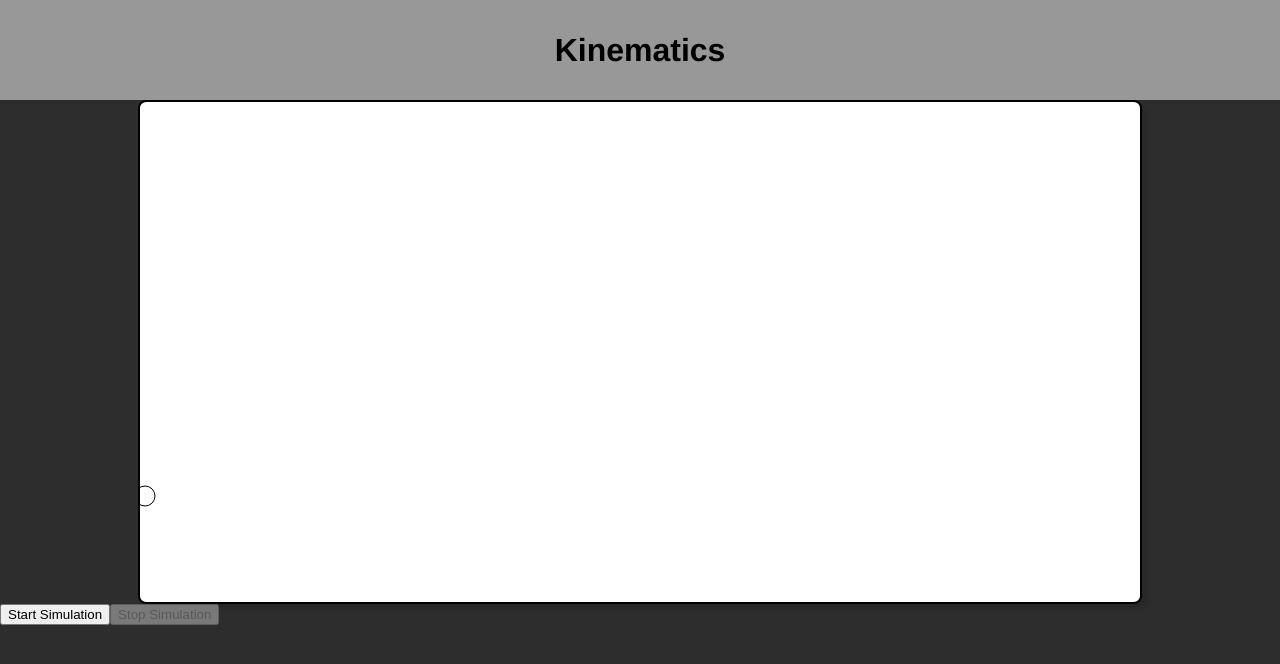
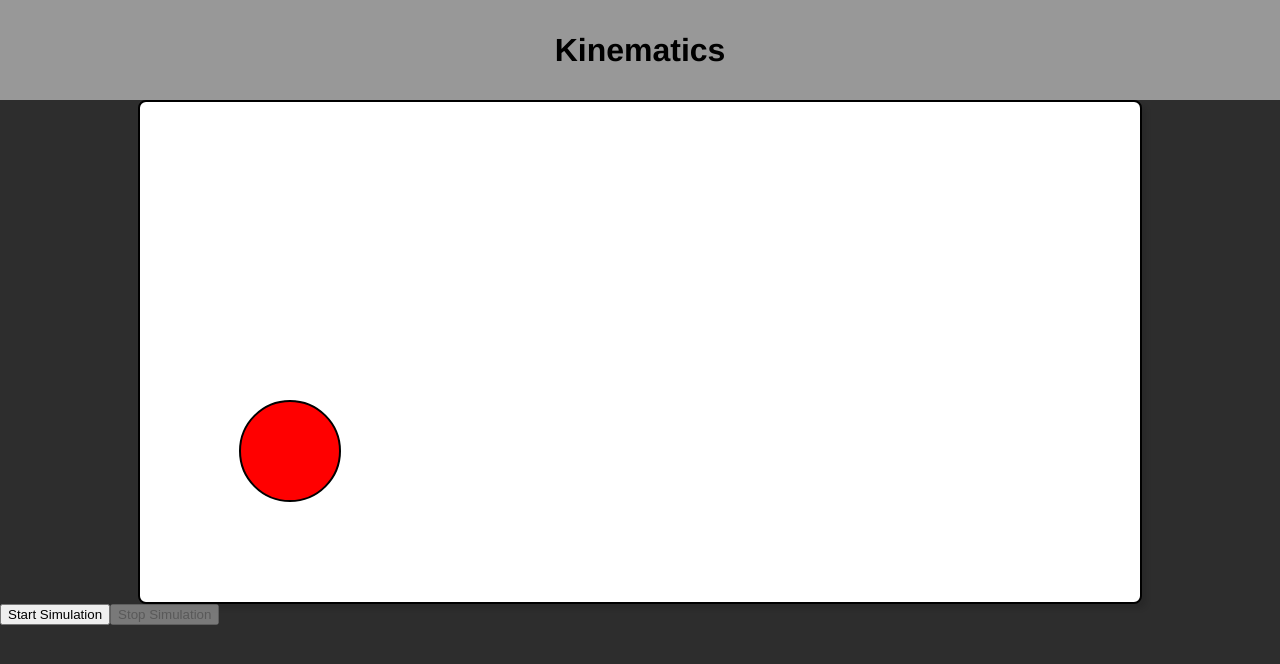
Before and after one commit to rizzocolton/PhysiSim, a React (Create React App) app in the folder frontend/: page /kinematics in a window 1280 px wide. Shown: the top 664 px of the page. Built offline with nearby package versions, Linux system fonts and the light colour scheme; no server answers.

Commit message:
trying to fix graphics

```diff
--- a/frontend/src/Simulators/Kinematics.tsx
+++ b/frontend/src/Simulators/Kinematics.tsx
@@ -34,13 +34,11 @@ function Kinematics(){
 
         if (typeof moduleOrPromise === 'function') {
           moduleOrPromise().then((module: any) => {
-            console.log("Module keys:", Object.keys(module));
             (window as any).wasmModule = module;
             setWasmReady(true);
           });
         } else {
           // Module is already ready
-          console.log("Module keys:", Object.keys(moduleOrPromise));
           (window as any).wasmModule = moduleOrPromise;
           setWasmReady(true);
         }
@@ -76,7 +74,6 @@ function Kinematics(){
     const newState=wasm.stepSimulation(1/120);
 
     //continue loop if valid
-    console.log(newState.shouldContinue);
     if(newState.shouldContinue){
       console.log("new state was valid");
       setState(newState);
@@ -96,7 +93,6 @@ function Kinematics(){
     const wasm=(window as any).wasmModule;
 
     //initialize c++ with current params
-    console.log("calling to C++!");
     wasm.initializeSimulation(state.x,state.y,state.vx,state.vy,state.ay);
 
     //set simulation loop off
@@ -118,15 +114,19 @@ function Kinematics(){
     const ctx=canvas.getContext('2d');
 
     //canvas reset
-    ctx.fillStyle='white';
+    ctx.fillStyle='black';
     ctx.clearRect(0,0,canvas.width,canvas.height);
 
-
     //draw object
+    let r=50;
+    let floorHeight=100;
+    console.log("drawing object");
+    ctx.fillStyle = 'red';
     ctx.beginPath();
-    let floorHeight=100;
-    let r=10;
-    ctx.arc(state.x+r/2,canvas.height-floorHeight-state.y-r/2,r,0,2*Math.PI);
+    ctx.arc(state.x + 3*r, canvas.height - floorHeight - state.y  - r, r, 0, 2*Math.PI);
+    ctx.fill();
+    ctx.strokeStyle = 'black';
+    ctx.lineWidth = 2;
     ctx.stroke();
   };
 
```
